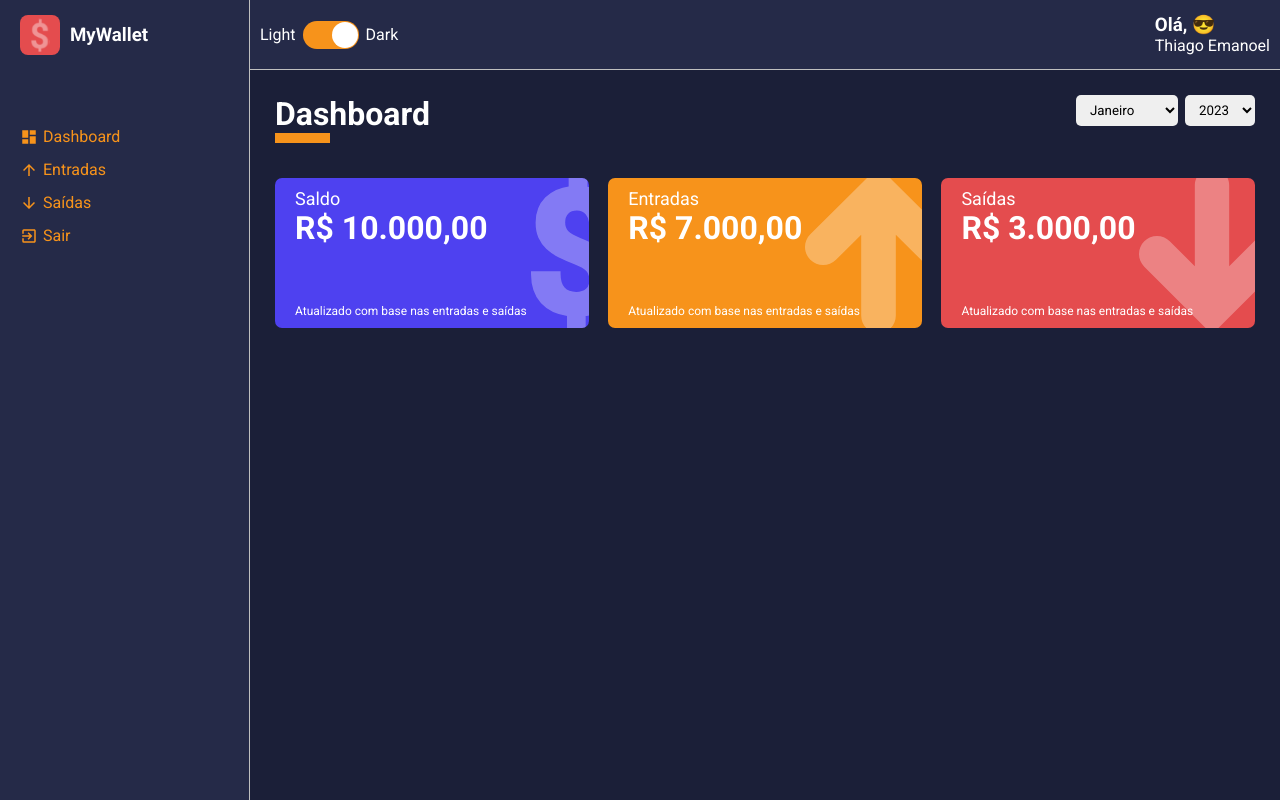
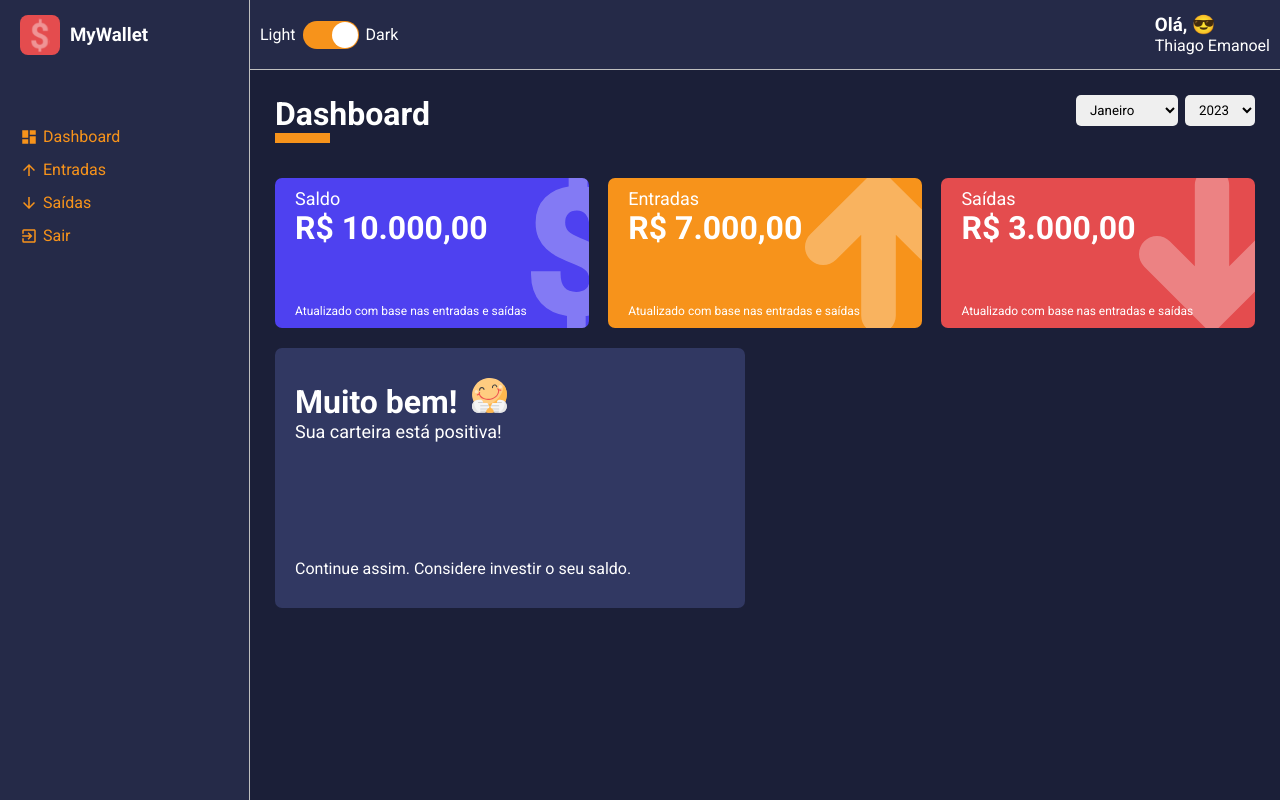
Before and after one commit to thiagoemanoel98/my-wallet-dashboard, a React (Create React App) app: page /dashboard in a window 1280 px wide. Built offline with nearby package versions, Linux system fonts and the light colour scheme.

Commit message:
✨ Card de mensagem

```diff
--- /dev/null
+++ b/src/components/MessageBox/index.tsx
@@ -0,0 +1,34 @@
+import React from "react";
+
+import * as S from "./styles";
+
+interface IMessageBoxProps {
+  title: string;
+  description: string;
+  footerText: string;
+  icon: string;
+}
+
+const MessageBox: React.FC<IMessageBoxProps> = ({
+  title,
+  description,
+  footerText,
+  icon,
+}) => {
+  return (
+    <S.Container>
+      <header>
+        <h1>
+          {title} <img src={icon} alt={title} />
+        </h1>
+        <p>{description}</p>
+      </header>
+
+      <footer>
+        <span>{footerText}</span>
+      </footer>
+    </S.Container>
+  );
+};
+
+export default MessageBox;
--- /dev/null
+++ b/src/components/MessageBox/styles.ts
@@ -0,0 +1,26 @@
+import styled from "styled-components";
+
+export const Container = styled.div`
+  width: 48%;
+  height: 260px;
+
+  background-color: ${(props) => props.theme.colors.tertiary};
+  color: ${(props) => props.theme.colors.white};
+
+  border-radius: 7px;
+
+  margin: 10px 0;
+  padding: 30px 20px;
+  display: flex;
+  flex-direction: column;
+  justify-content: space-between;
+
+  > header img {
+    width: 35px;
+    margin-left: 7px;
+  }
+
+  > header p {
+    font-size: 18px;
+  }
+`;
--- a/src/pages/Dashboard/index.tsx
+++ b/src/pages/Dashboard/index.tsx
@@ -2,12 +2,17 @@ import React, { useMemo, useState } from "react";
 import ContentHeader from "../../components/ContentHeader";
 import SelectInput from "../../components/SelectInput";
 import ListOfMonths from "../../utils/months";
+
+import happyImg from "../../assets/happy.svg";
+import sadImg from "../../assets/sad.svg";
+
 
 import gains from "../../repositories/gains";
 import expenses from "../../repositories/expenses";
 
 import * as S from "./styles";
 import WalletBox from "../../components/WalletBox";
+import MessageBox from "../../components/MessageBox";
 
 const Dashboard: React.FC = () => {
   const [monthSelected, setMonthSelected] = useState(new Date().getMonth() + 1);
@@ -99,6 +104,12 @@ const Dashboard: React.FC = () => {
           icon="arrowDown"
           color="#E44C4E"
         />
+        <MessageBox
+          title="Muito bem!"
+          description="Sua carteira está positiva!"
+          icon={happyImg}
+          footerText="Continue assim. Considere investir o seu saldo."
+        />
       </S.Content>
     </S.Container>
   );
--- a/src/pages/Dashboard/styles.ts
+++ b/src/pages/Dashboard/styles.ts
@@ -7,4 +7,5 @@ export const Container = styled.div`
 export const Content = styled.div`
   display: flex;
   justify-content: space-between;
+  flex-wrap: wrap;
 `;
```
